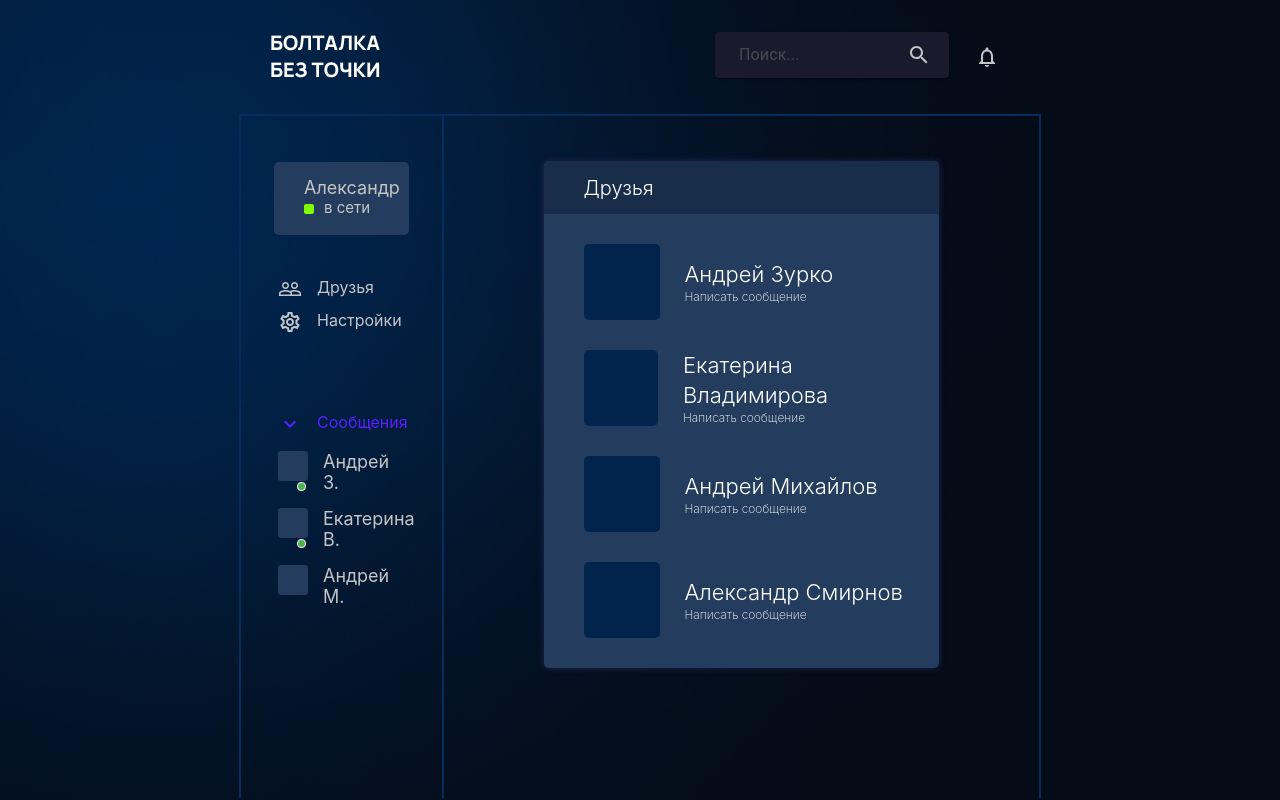
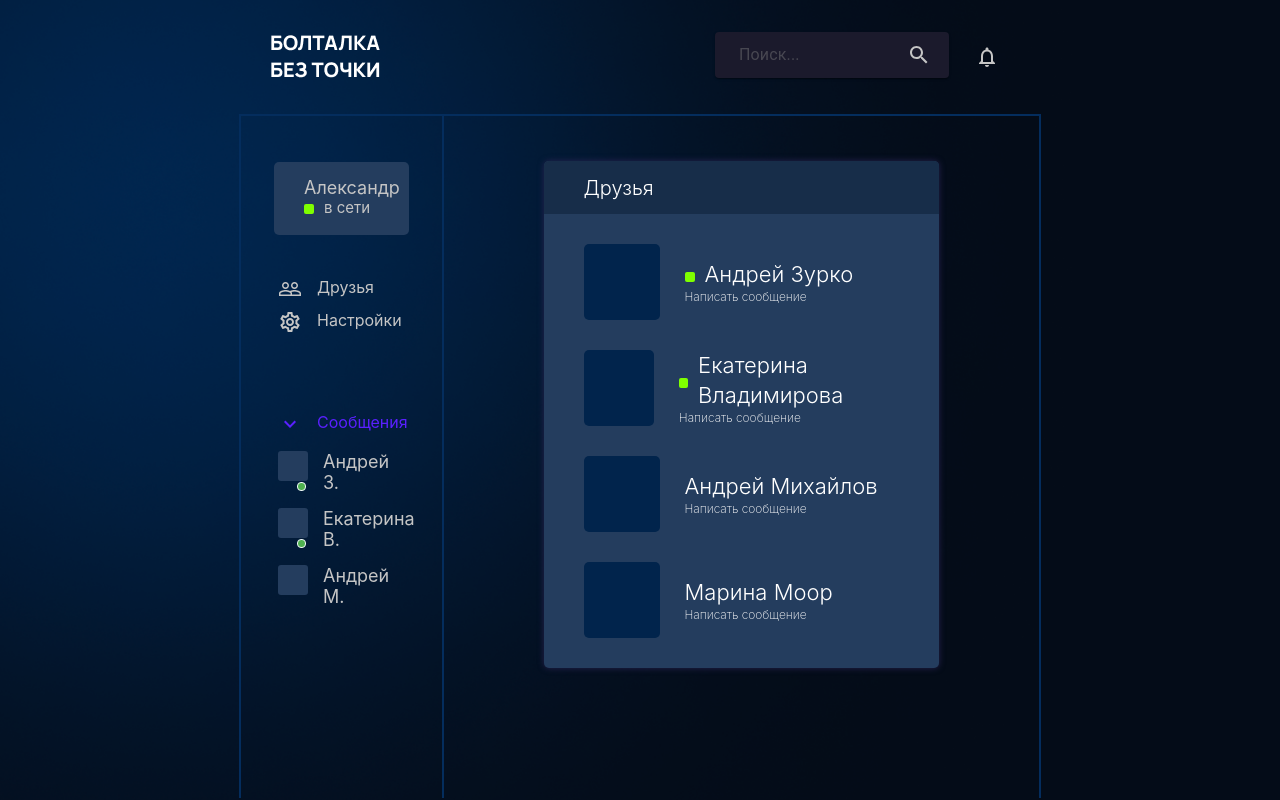
Before and after one commit to Melly5/first-team-shift, a React (Create React App) app: page /friends in a window 1280 px wide. Built offline with nearby package versions, Linux system fonts and the light colour scheme.

Commit message:
Update FriendsList.js

```diff
--- a/src/components/FriendsList/FriendsList.js
+++ b/src/components/FriendsList/FriendsList.js
@@ -1,45 +1,50 @@
 import React from "react";
+import { Box, ListItem, List, ListItemText, Grid } from "@mui/material";
 import "./FriendsList.css";
 
 export const FriendsList = () => {
+  const users = [
+    {
+      letters: "AЗ",
+      name: "Андрей Зурко",
+      isInNetwork: true,
+    },
+    {
+      letters: "ЕВ",
+      name: "Екатерина Владимирова",
+      isInNetwork: true,
+    },
+    {
+      letters: "AМ",
+      name: "Андрей Михайлов",
+      isInNetwork: false,
+    },
+    {
+      letters: "AМ",
+      name: "Марина Моор",
+      isInNetwork: false,
+    },
+  ];
+
   return (
-    <div className="friendslist">
-      <div className="container friend-list">
+    <Box className="friendslist">
+      <Box className="container friend-list">
         <div className="friends-header">Друзья</div>
         <div className="friends-items">
-          <div className="friends_block">
-            <div className="friends_round"></div>
-            <div className="friends_descr">
-              <div className="friends_name">Андрей Зурко</div>
-              <div class="friends_message">Написать сообщение</div>
+          {users.map(user => (
+            <div className="friends_block">
+              <div className="friends_round"></div>
+              <div className="friends_descr">
+                <Box sx={{display: 'flex', alignItems: 'center'}}>
+                {user.isInNetwork && <Box className="status-icon"></Box>}
+                <span className="friends_name">{user.name}</span>
+                </Box>
+                <div class="friends_message">Написать сообщение</div>
+              </div>
             </div>
-          </div>
-
-          <div className="friends_block">
-            <div className="friends_round"></div>
-            <div className="friends_descr">
-              <div className="friends_name">Екатерина Владимирова</div>
-              <div class="friends_message">Написать сообщение</div>
-            </div>
-          </div>
-
-          <div className="friends_block">
-            <div className="friends_round"></div>
-            <div className="friends_descr">
-              <div className="friends_name">Андрей Михайлов</div>
-              <div class="friends_message">Написать сообщение</div>
-            </div>
-          </div>
-
-          <div className="friends_block">
-            <div className="friends_round"></div>
-            <div className="friends_descr">
-              <div className="friends_name">Александр Смирнов</div>
-              <div class="friends_message">Написать сообщение</div>
-            </div>
-          </div>
+          ))}
         </div>
-      </div>
-    </div>
+      </Box>
+    </Box>
   );
 };
```
